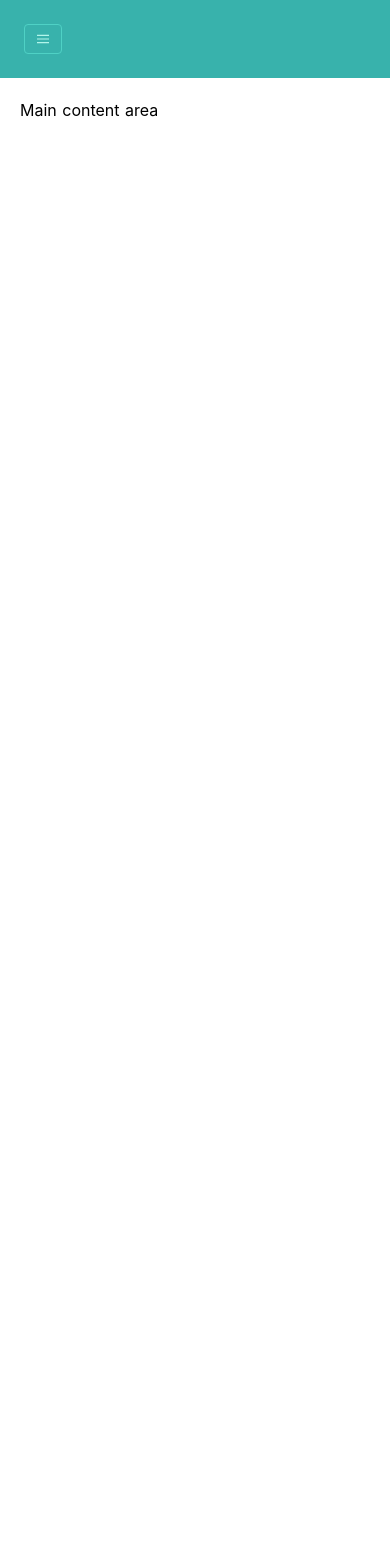
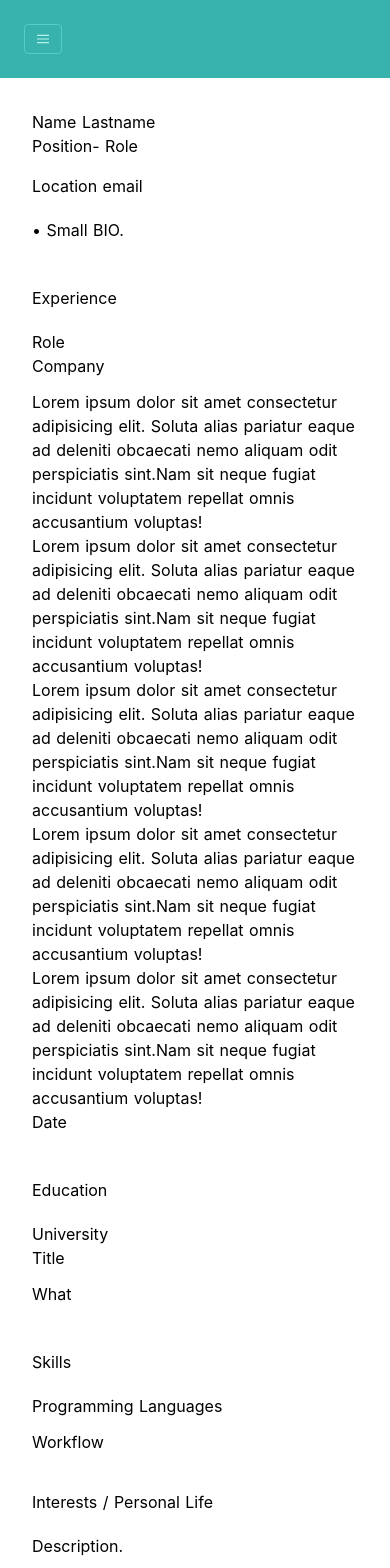
Before and after one commit to mobregozo/portfolio, a Nuxt app: page / in a window 390 px wide. Shown: the top 1568 px of the page. Before the commit the page ends 844 px from the top, so only its background shows below. Built offline with nearby package versions, Linux system fonts and the light colour scheme.

Commit message:
feat: add scroll fns and styling improvements

```diff
--- a/components/Resume.vue
+++ b/components/Resume.vue
@@ -1,7 +1,12 @@
+// TODO: para device poner min-height: 100vh; en los h-screen
+
 <template>
-  <section id="page-top">
+  <section class="scrollable">
     <div class="container-fluid p-0">
-      <section class="resume-section p-3 p-lg-5 d-flex d-column" id="about">
+      <section
+        id="about"
+        class="md:h-screen sm:min-h-screen resume-section p-3 p-lg-5 d-flex d-column"
+      >
         <div class="my-auto">
           <h1 class="mb-0">
             Name
@@ -41,16 +46,46 @@
           </ul>
         </div>
       </section>
-
-      <section class="resume-section p-3 p-lg-5 d-flex flex-column" id="experience">
+      <section
+        id="experience"
+        class="md:h-screen sm:min-h-screen resume-section p-3 p-lg-5 d-flex flex-column"
+      >
         <div class="my-auto">
           <h2 class="mb-5">Experience</h2>
-
           <div class="resume-item d-flex flex-column flex-md-row mb-5">
             <div class="resume-content mr-auto">
               <h3 class="mb-0">Role</h3>
               <div class="subheading mb-3">Company</div>
-              <p>- Description.</p>
+              <p>
+                Lorem ipsum dolor sit amet consectetur adipisicing elit. Soluta
+                alias pariatur eaque ad deleniti obcaecati nemo aliquam odit
+                perspiciatis sint.Nam sit neque fugiat incidunt voluptatem
+                repellat omnis accusantium voluptas!
+              </p>
+              <p>
+                Lorem ipsum dolor sit amet consectetur adipisicing elit. Soluta
+                alias pariatur eaque ad deleniti obcaecati nemo aliquam odit
+                perspiciatis sint.Nam sit neque fugiat incidunt voluptatem
+                repellat omnis accusantium voluptas!
+              </p>
+              <p>
+                Lorem ipsum dolor sit amet consectetur adipisicing elit. Soluta
+                alias pariatur eaque ad deleniti obcaecati nemo aliquam odit
+                perspiciatis sint.Nam sit neque fugiat incidunt voluptatem
+                repellat omnis accusantium voluptas!
+              </p>
+              <p>
+                Lorem ipsum dolor sit amet consectetur adipisicing elit. Soluta
+                alias pariatur eaque ad deleniti obcaecati nemo aliquam odit
+                perspiciatis sint.Nam sit neque fugiat incidunt voluptatem
+                repellat omnis accusantium voluptas!
+              </p>
+              <p>
+                Lorem ipsum dolor sit amet consectetur adipisicing elit. Soluta
+                alias pariatur eaque ad deleniti obcaecati nemo aliquam odit
+                perspiciatis sint.Nam sit neque fugiat incidunt voluptatem
+                repellat omnis accusantium voluptas!
+              </p>
             </div>
             <div class="resume-date text-md-right">
               <span class="text-primary">Date</span>
@@ -58,11 +93,12 @@
           </div>
         </div>
       </section>
-
-      <section class="resume-section p-3 p-lg-5 d-flex flex-column" id="education">
+      <section
+        id="education"
+        class="md:h-screen sm:min-h-screen resume-section p-3 p-lg-5 d-flex flex-column"
+      >
         <div class="my-auto">
           <h2 class="mb-5">Education</h2>
-
           <div class="resume-item d-flex flex-column flex-md-row mb-5">
             <div class="resume-content mr-auto">
               <h3 class="mb-0">University</h3>
@@ -73,7 +109,10 @@
         </div>
       </section>
 
-      <section class="resume-section p-3 p-lg-5 d-flex flex-column" id="skills">
+      <section
+        id="skills"
+        class="md:h-screen sm:min-h-screen resume-section p-3 p-lg-5 d-flex flex-column"
+      >
         <div class="my-auto">
           <h2 class="mb-5">Skills</h2>
 
@@ -82,7 +121,10 @@
         </div>
       </section>
 
-      <section class="resume-section p-3 p-lg-5 d-flex flex-column" id="interests">
+      <section
+        id="interests"
+        class="md:h-screen sm:min-h-screen resume-section p-3 p-lg-5 d-flex flex-column"
+      >
         <div class="my-auto">
           <h2 class="mb-5">Interests / Personal Life</h2>
           <p>Description.</p>
--- a/components/Sidebar.vue
+++ b/components/Sidebar.vue
@@ -1,6 +1,6 @@
 <template>
   <nav
-    class="flex items-center justify-between flex-wrap md:flex-col md:align-center md:justify-center bg-teal-500 p-6"
+    class="sm:fixed md:relative md:max-w-xs flex items-center justify-between flex-wrap md:flex-col md:align-center md:justify-center bg-teal-500 p-6"
   >
     <avatar />
     <!-- <div class="flex items-center flex-shrink-0 text-white mr-6">
@@ -27,17 +27,26 @@
     >
       <div class="md:text-center text-md">
         <a
-          href="#responsive-header"
+          v-on:click="isActive = !isActive"
+          href="#about"
           class="block mt-4 text-teal-200 hover:text-white mr-4"
           >ABOUT</a
         >
         <a
-          href="#responsive-header"
+          v-on:click="isActive = !isActive"
+          href="#experience"
           class="block mt-4 text-teal-200 hover:text-white mr-4"
           >EXPERIENCE</a
         >
         <a
-          href="#responsive-header"
+          v-on:click="isActive = !isActive"
+          href="#skills"
+          class="block mt-4 text-teal-200 hover:text-white mr-4"
+          >SKILLS</a
+        >
+        <a
+          v-on:click="isActive = !isActive"
+          href="#interests"
           class="block mt-4 text-teal-200 hover:text-white mr-4"
           >INTERESTS</a
         >
--- /dev/null
+++ b/css/main.css
@@ -0,0 +1,3 @@
+html {
+  scroll-behavior: smooth;
+}
--- a/nuxt.config.js
+++ b/nuxt.config.js
@@ -15,6 +15,7 @@ export default {
       }
     ],
     link: [{ rel: 'icon', type: 'image/x-icon', href: '/favicon.ico' }]
+    // TODO: insert link of the script here
   },
   /*
    ** Customize the progress-bar color
@@ -23,7 +24,7 @@ export default {
   /*
    ** Global CSS
    */
-  css: [],
+  css: ['~/css/main.css'],
   /*
    ** Plugins to load before mounting the App
    */
--- a/pages/index.vue
+++ b/pages/index.vue
@@ -1,54 +1,26 @@
 <template>
-  <div class="min-h-screen md:flex">
+  <div class="md:h-screen md:absolute md:top-0 md:bottom-0 md:flex">
     <sidebar />
-    <div class="flex-1 p-5">Main content area</div>
+    <div class="scrollable flex-1 p-5 pl-30 md:overflow-scroll">
+      <resume />
+    </div>
   </div>
 </template>
 
 <script>
 import Sidebar from '~/components/Sidebar.vue'
+import Resume from '~/components/Resume.vue'
 
 export default {
   components: {
-    Sidebar
+    Sidebar,
+    Resume
   }
 }
 </script>
 
 <style>
-/* Sample `apply` at-rules with Tailwind CSS
-.container {
-  @apply min-h-screen flex justify-center items-center text-center mx-auto;
-}
-*/
-.container {
-  margin: 0 auto;
-  min-height: 100vh;
-  display: flex;
-  justify-content: center;
-  align-items: center;
-  text-align: center;
-}
-
-.title {
-  font-family: 'Quicksand', 'Source Sans Pro', -apple-system, BlinkMacSystemFont,
-    'Segoe UI', Roboto, 'Helvetica Neue', Arial, sans-serif;
-  display: block;
-  font-weight: 300;
-  font-size: 100px;
-  color: #35495e;
-  letter-spacing: 1px;
-}
-
-.subtitle {
-  font-weight: 300;
-  font-size: 42px;
-  color: #526488;
-  word-spacing: 5px;
-  padding-bottom: 15px;
-}
-
-.links {
-  padding-top: 15px;
+.scrollable {
+  scroll-behavior: smooth;
 }
 </style>
```
